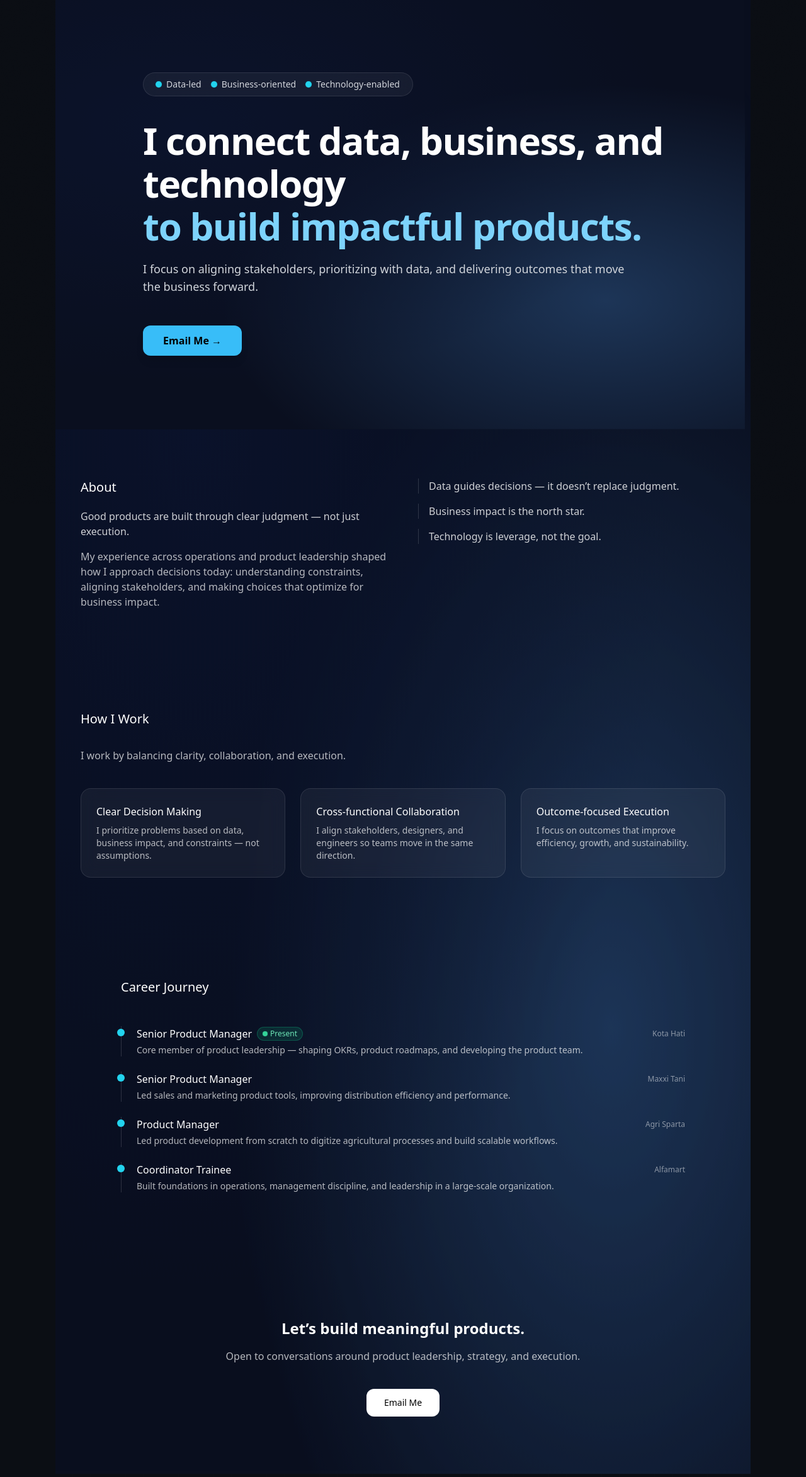
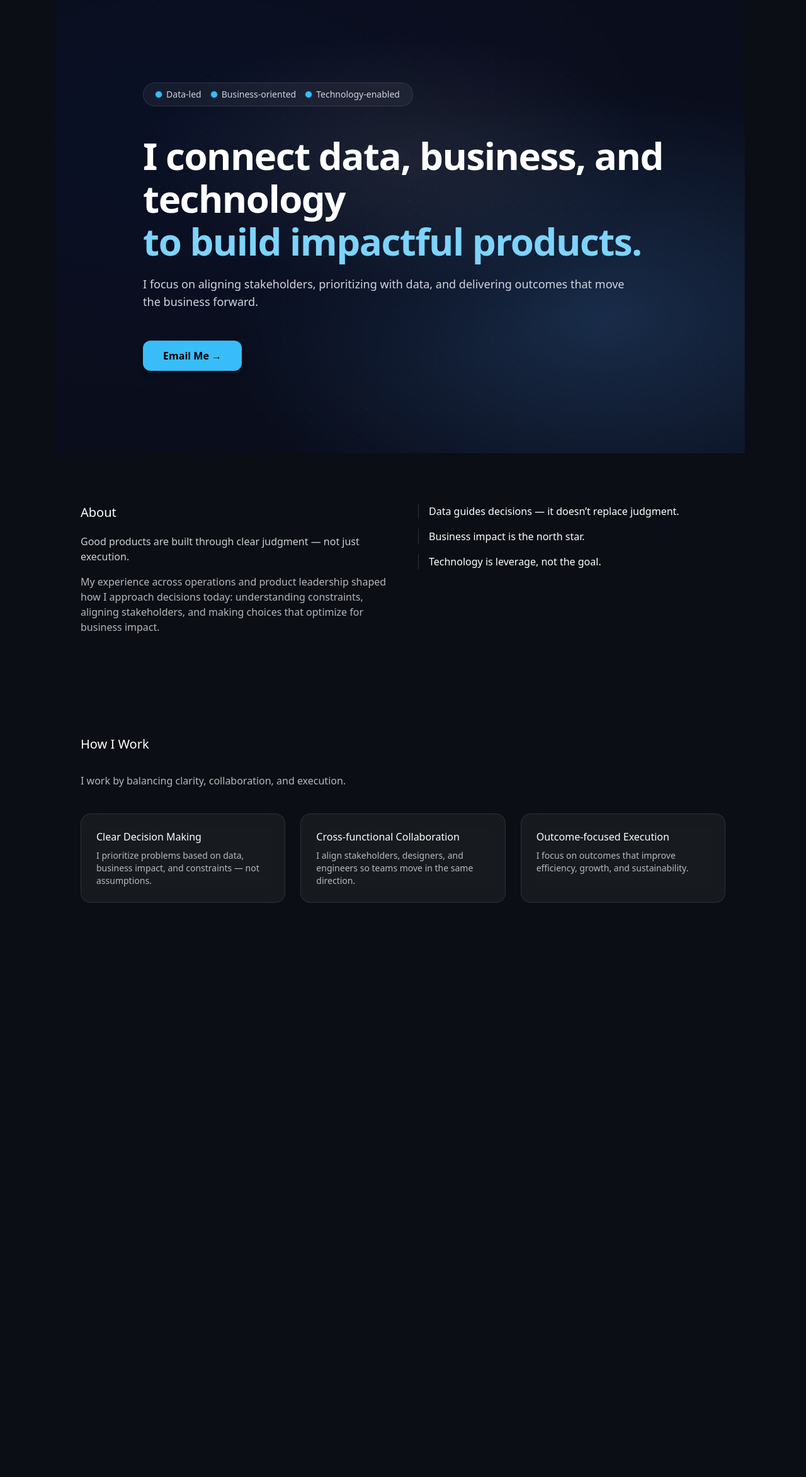
Before and after one commit to yspace89/personalweb, a Next.js app: page / in a window 1280 px wide. Shown: the whole page at 63% size. After the commit the page ends 1514 px from the top, so only its background shows below. Built offline with nearby package versions, Linux system fonts and the light colour scheme.

Commit message:
Update page.tsx

```diff
--- a/app/page.tsx
+++ b/app/page.tsx
@@ -1,10 +1,10 @@
 "use client";
 
-import { motion } from "framer-motion";
+import { motion, useMotionValue, useTransform } from "framer-motion";
 import { useEffect } from "react";
 
 export default function Home() {
-  /* Scroll reveal */
+  /* scroll reveal */
   useEffect(() => {
     const els = document.querySelectorAll(".reveal");
     const obs = new IntersectionObserver(
@@ -12,35 +12,57 @@ export default function Home() {
         entries.forEach(
           (e) => e.isIntersecting && e.target.classList.add("in-view")
         ),
-      { threshold: 0.15 }
+      { threshold: 0.18 }
     );
 
     els.forEach((el) => obs.observe(el));
     return () => obs.disconnect();
   }, []);
 
+  /* mouse parallax for hero */
+  const mx = useMotionValue(0);
+  const my = useMotionValue(0);
+
+  const bgX = useTransform(mx, [-50, 50], ["-4%", "4%"]);
+  const bgY = useTransform(my, [-50, 50], ["-4%", "4%"]);
+
   return (
     <main className="relative min-h-screen overflow-hidden text-white">
 
-      {/* ===== PARALLAX BACKGROUND ===== */}
-      <div className="parallax-layer bg-hero" />
-      <div className="parallax-layer slow bg-hero opacity-70" />
+      {/* ================= HERO ================= */}
+      <section
+        className="relative min-h-[90vh] flex items-center overflow-hidden"
+        onMouseMove={(e) => {
+          const rect = e.currentTarget.getBoundingClientRect();
+          mx.set(e.clientX - rect.left - rect.width / 2);
+          my.set(e.clientY - rect.top - rect.height / 2);
+        }}
+      >
+        {/* --- background layers --- */}
 
-      {/* floating decorative shapes */}
-      <div className="floating-shape -top-20 -left-20 bg-cyan-400/10" />
-      <div className="floating-shape top-40 right-10 bg-sky-400/10 delay" />
+        {/* aurora base */}
+        <motion.div
+          style={{ x: bgX, y: bgY }}
+          className="absolute inset-0 -z-30 bg-[radial-gradient(1200px_600px_at_20%_20%,rgba(56,189,248,0.25),transparent),radial-gradient(900px_500px_at_80%_70%,rgba(34,197,94,0.18),transparent),#0a0f1f]"
+        />
 
-      {/* subtle tech grid */}
-      <div className="pointer-events-none absolute inset-0 -z-10 opacity-[0.05] bg-grid" />
+        {/* animated gradient veil */}
+        <motion.div
+          style={{ x: bgX, y: bgY }}
+          className="absolute inset-0 -z-20 animate-gradient bg-hero opacity-80"
+        />
 
-      {/* ================= HERO ================= */}
-      <section className="relative min-h-[85vh] flex items-center">
-        <div className="absolute inset-0 animate-gradient bg-hero" />
+        {/* radial spotlight */}
+        <div className="absolute inset-0 -z-10 bg-[radial-gradient(600px_300px_at_50%_35%,rgba(255,255,255,0.08),transparent_70%)]" />
 
-        <div className="relative max-w-5xl mx-auto px-6 py-24">
+        {/* particle grid */}
+        <div className="pointer-events-none absolute inset-0 -z-10 opacity-[0.08] bg-[radial-gradient(rgba(255,255,255,0.4)_1px,transparent_1px)] bg-[size:22px_22px]" />
+
+        {/* ================= CONTENT ================= */}
+        <div className="relative max-w-5xl mx-auto px-6 py-28">
           {/* badges */}
           <motion.div
-            initial={{ opacity: 0, y: 12 }}
+            initial={{ opacity: 0, y: 14 }}
             animate={{ opacity: 1, y: 0 }}
             transition={{ duration: 0.6 }}
             className="inline-flex items-center gap-4 px-5 py-2 rounded-full bg-white/5 border border-white/10 backdrop-blur-md"
@@ -48,19 +70,19 @@ export default function Home() {
             {["Data-led", "Business-oriented", "Technology-enabled"].map(
               (item, i) => (
                 <div key={i} className="flex items-center gap-2">
-                  <span className="h-2 w-2 rounded-full bg-cyan-400 bullet" />
+                  <span className="h-2 w-2 rounded-full bg-sky-400 bullet" />
                   <span className="text-sm text-gray-300">{item}</span>
                 </div>
               )
             )}
           </motion.div>
 
-          {/* heading */}
+          {/* heading (CONTENT TIDAK DIUBAH) */}
           <motion.h1
             initial={{ opacity: 0, x: 80 }}
             animate={{ opacity: 1, x: 0 }}
             transition={{ duration: 0.8, ease: "easeOut" }}
-            className="mt-10 text-5xl md:text-6xl font-bold tracking-tight leading-tight heading-hover"
+            className="mt-12 text-5xl md:text-6xl font-bold tracking-tight leading-tight heading-hover"
           >
             <span className="block">I connect data, business, and</span>
             <span className="block mt-2">technology</span>
@@ -71,7 +93,7 @@ export default function Home() {
 
           {/* description */}
           <motion.p
-            initial={{ opacity: 0, y: 24 }}
+            initial={{ opacity: 0, y: 22 }}
             animate={{ opacity: 1, y: 0 }}
             transition={{ duration: 0.6, delay: 0.1 }}
             className="mt-6 max-w-3xl text-lg text-gray-300"
@@ -91,7 +113,9 @@ export default function Home() {
         </div>
       </section>
 
-      {/* ================= ABOUT ================= */}
+      {/* ================= REST OF PAGE (UNCHANGED) ================= */}
+
+      {/* ABOUT */}
       <section className="px-6 py-20 reveal">
         <div className="max-w-5xl mx-auto grid md:grid-cols-2 gap-12">
           <div>
@@ -114,7 +138,7 @@ export default function Home() {
         </div>
       </section>
 
-      {/* ================= HOW I WORK ================= */}
+      {/* HOW I WORK */}
       <section className="px-6 py-20 reveal">
         <div className="max-w-5xl mx-auto">
           <h2 className="text-xl font-medium mb-8">How I Work</h2>
@@ -138,65 +162,16 @@ export default function Home() {
           </div>
         </div>
       </section>
-
-      {/* ================= CAREER ================= */}
-      <section className="px-6 py-20 reveal">
-        <div className="max-w-4xl mx-auto">
-          <h2 className="text-xl font-medium mb-12">Career Journey</h2>
-
-          <Timeline
-            role="Senior Product Manager (Present)"
-            company="Kota Hati"
-            text="Core member of product leadership — shaping OKRs, product roadmaps, and developing the product team."
-          />
-          <Timeline
-            role="Senior Product Manager"
-            company="Maxxi Tani"
-            text="Led sales and marketing product tools, improving distribution efficiency and performance."
-          />
-          <Timeline
-            role="Product Manager"
-            company="Agri Sparta"
-            text="Led product development from scratch to digitize agricultural processes and build scalable workflows."
-          />
-          <Timeline
-            role="Coordinator Trainee"
-            company="Alfamart"
-            text="Built foundations in operations, management discipline, and leadership in a large-scale organization."
-          />
-        </div>
-      </section>
-
-      {/* ================= CTA ================= */}
-      <section className="px-6 py-24 text-center reveal">
-        <h2 className="text-2xl font-semibold mb-4">
-          Let’s build meaningful products.
-        </h2>
-        <p className="text-white/70 mb-10">
-          Open to conversations around product leadership, strategy, and execution.
-        </p>
-
-        <motion.a
-          href="mailto:ubaidillahym@gmail.com"
-          whileHover={{ scale: 1.04 }}
-          whileTap={{ scale: 0.96 }}
-          className="inline-block rounded-xl bg-white px-7 py-3 text-sm font-medium text-black hover:bg-white/90 transition"
-        >
-          Email Me
-        </motion.a>
-      </section>
     </main>
   );
 }
 
-/* ===== helpers ===== */
+/* helpers */
 
 function DecorItem({ children }: { children: React.ReactNode }) {
   return (
-    <div className="group border-l border-white/15 pl-4 transition hover:border-cyan-400">
-      <p className="text-white/80 group-hover:text-white transition">
-        {children}
-      </p>
+    <div className="border-l border-white/15 pl-4 hover:border-cyan-400 transition">
+      {children}
     </div>
   );
 }
@@ -212,39 +187,3 @@ function Card({ title, text }: { title: string; text: string }) {
     </motion.div>
   );
 }
-
-function Timeline({
-  role,
-  company,
-  text,
-}: {
-  role: string;
-  company: string;
-  text: string;
-}) {
-  const isPresent = role.includes("(Present)");
-
-  return (
-    <motion.div
-      whileHover={{ x: 4 }}
-      className="relative mb-6 border-l border-white/15 pl-6"
-    >
-      <span className="absolute -left-[7px] top-1 h-3 w-3 rounded-full bg-cyan-400" />
-
-      <div className="mb-1 flex items-center justify-between">
-        <h3 className="flex items-center gap-2 font-medium">
-          {role.replace(" (Present)", "")}
-          {isPresent && (
-            <span className="inline-flex items-center gap-1 rounded-full border border-emerald-500/30 bg-emerald-500/15 px-2 py-0.5 text-xs text-emerald-300">
-              <span className="h-2 w-2 animate-pulse rounded-full bg-emerald-400" />
-              Present
-            </span>
-          )}
-        </h3>
-        <span className="text-xs text-white/50">{company}</span>
-      </div>
-
-      <p className="text-sm text-white/70">{text}</p>
-    </motion.div>
-  );
-}
```
